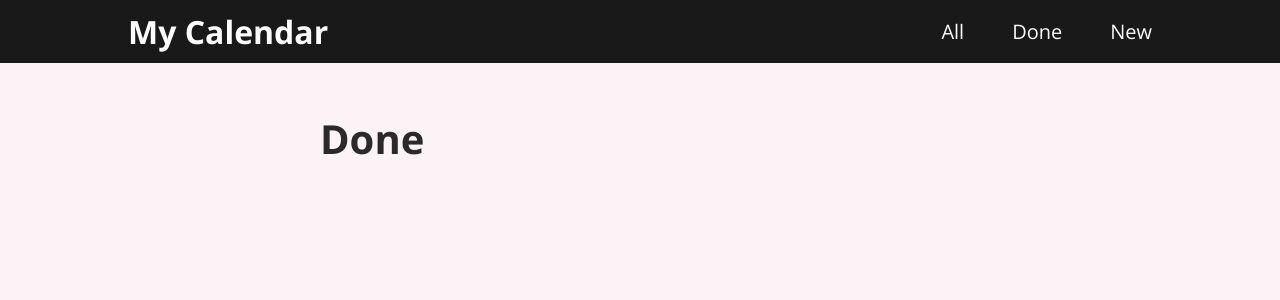
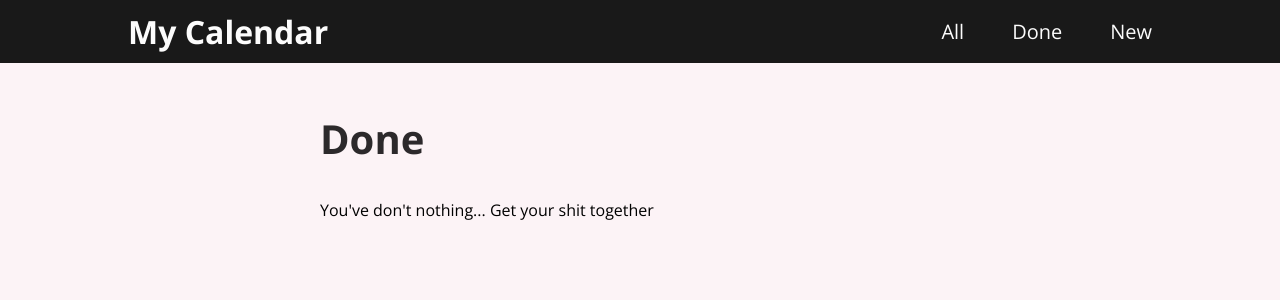
Before and after one commit to sdbxsdb/React-Site, a React (Create React App) app: page /done in a window 1280 px wide. Shown: the top 300 px of the page. Built offline with nearby package versions, Linux system fonts and the light colour scheme.

Commit message:
nearly complete - left to do, done counter and a few other bits

```diff
--- a/src/pages/Done.js
+++ b/src/pages/Done.js
@@ -6,10 +6,18 @@ import CalanderList from '../components/calander/CalanderList'
 function DonePage() {
   const doneCtx = useContext(DoneContext);
 
+  let content;
+
+  if (doneCtx.totalDone === 0) {
+    content = <p>You've don't nothing... Get your shit together</p>
+  } else {
+    content = <CalanderList calanderItems={doneCtx.done} />
+  }
+
   return (
     <section>
       <h1>Done</h1>
-      <CalanderList calanderItems={doneCtx.done} />
+      {content}
     </section>
     );
 }
```
